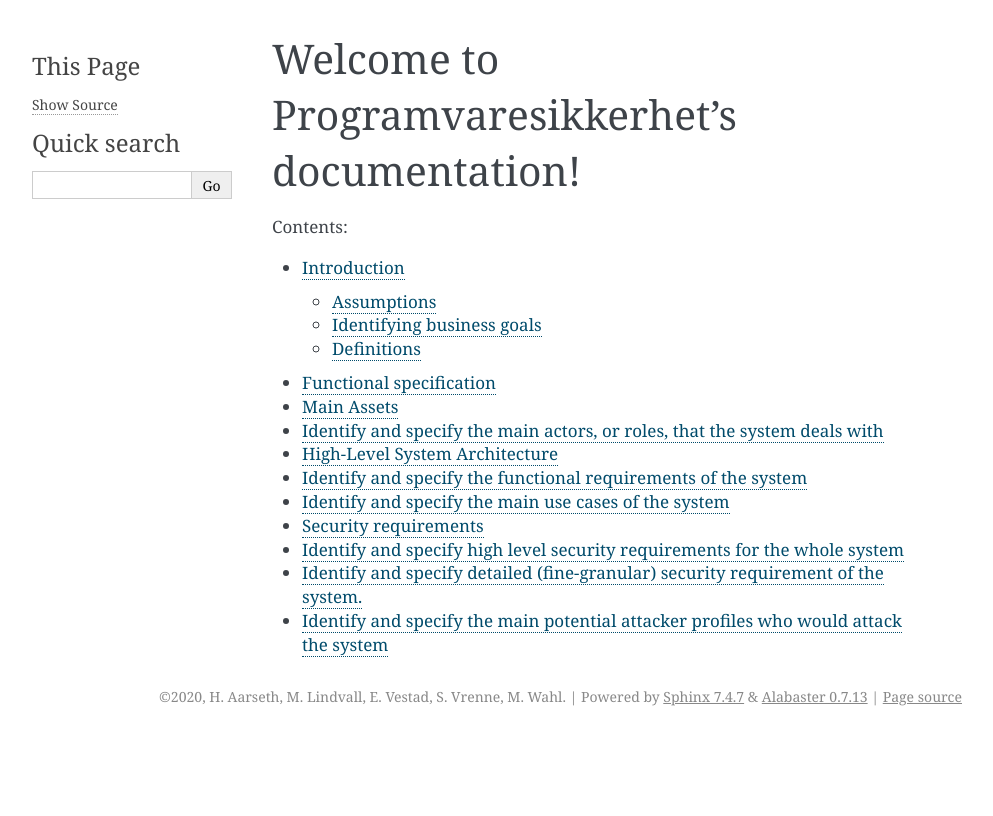
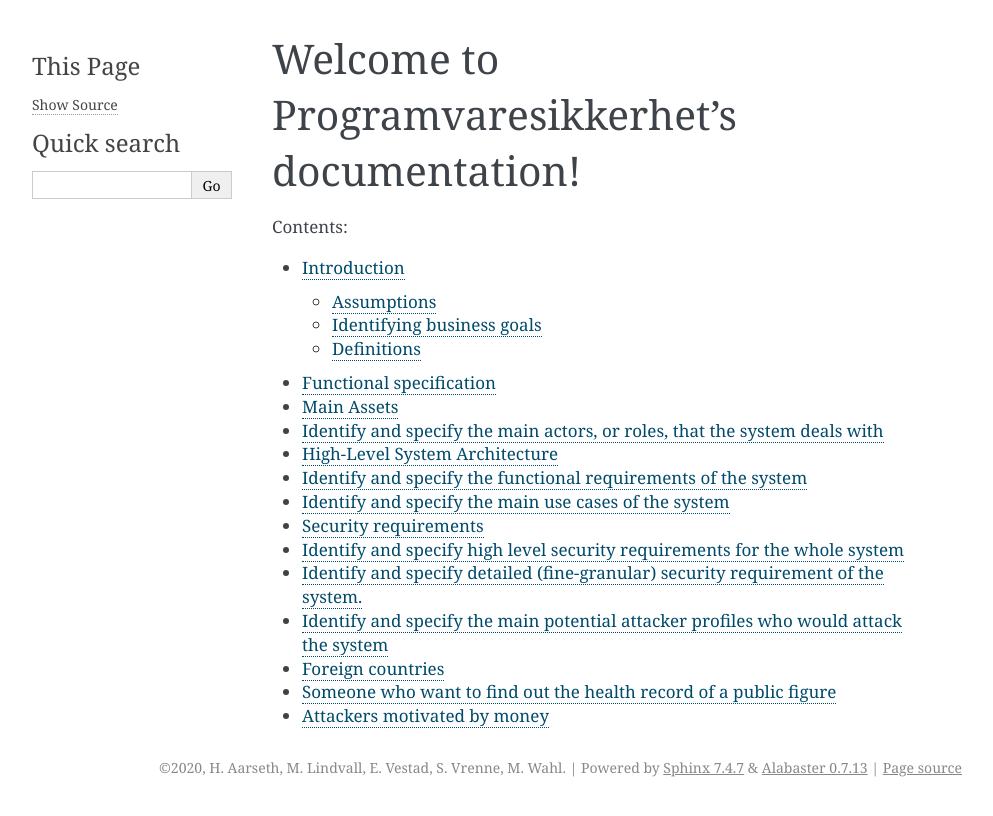
Before and after one commit to SteinarVrenne/school_imt3501, a Sphinx documentation site: the page built from Task 1/source/index.rst, in a window 1280 px wide. Shown: the top 816 px of the page, without its empty margins (148-1141 px from the left). Built offline with Sphinx 7.4.7, drawn with Linux system fonts in a browser that asks for light colours; some of the changed lines change nothing that is shown.

Commit message:
Added some notes on 4d

```diff
--- a/Task 1/source/pages/04d_Attacker_Profiles.rst
+++ b/Task 1/source/pages/04d_Attacker_Profiles.rst
@@ -1,2 +1,27 @@
 Identify and specify the main potential attacker profiles who would attack the system
 -------------------------------------------------------------------------------------
+
+A website like this could potentially attract a lot of attention state nations, as well as individuals who wants to know a persons health status.
+
+
+
+Foreign countries
+-----------------
+   - Helse sør-øst scandale
+   - National state that want so abuse the health situation of an individual, in order to gain information or power.
+
+
+
+Someone who want to find out the health record of a public figure
+-----------------------------------------------------------------
+
+Someone that want so know a public figures health record. Maybe expose something that is not publicly know, in order to change peoples opinion of that person.
+
+
+
+Attackers motivated by money
+----------------------------
+The records about you also contains where you live, phone number...
+    They sell for up to $1000, where social security numbers sell from $1-100.
+    Rephraced: Health records are valued at a much higher price, than your payment card information, or social security number.
+        .. Need source and more information
```
